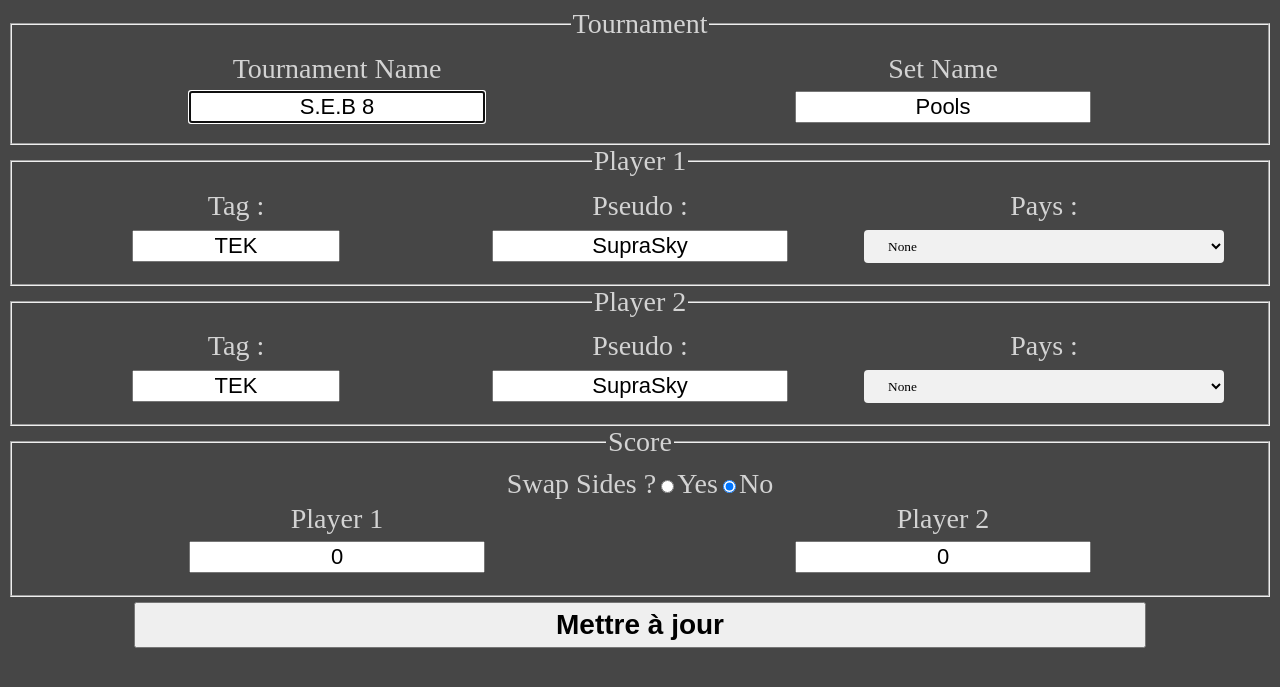
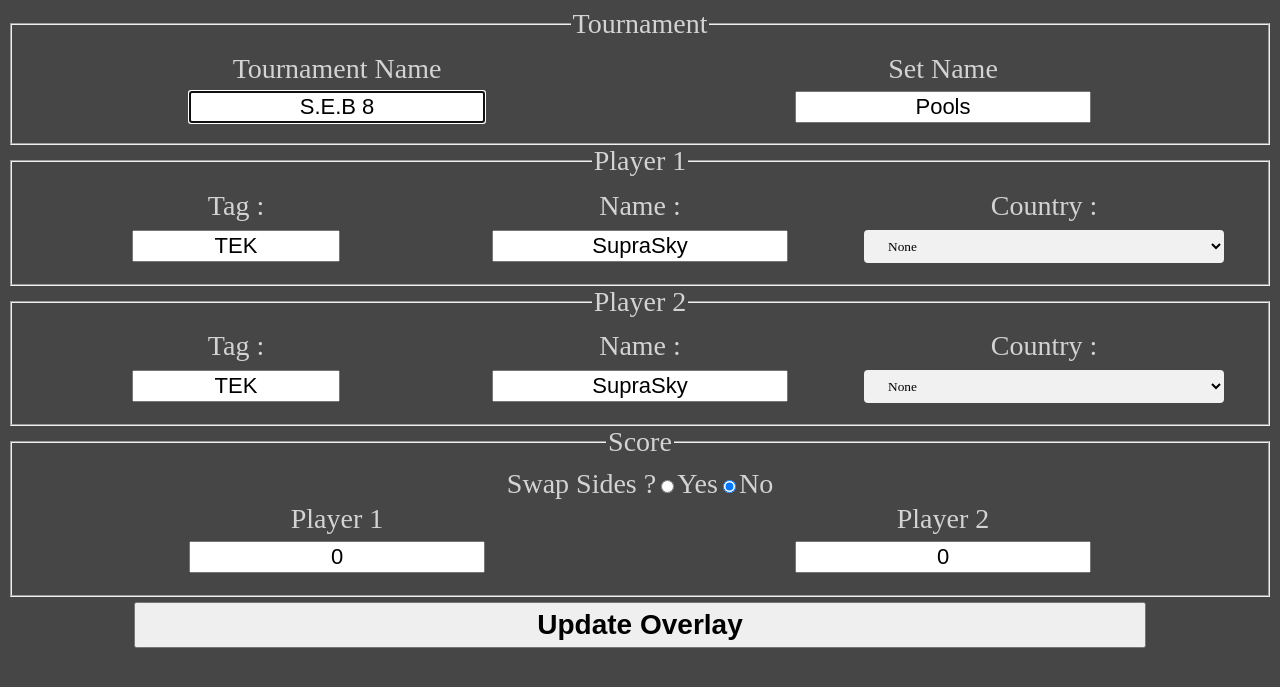
Before and after one commit to SupraSky/smash-overlay, a PHP site: page /admin.php in a window 1280 px wide. Shown: the top 687 px of the page. Run offline with PHP 8.4, Linux system fonts and the light colour scheme.

Commit message:
translated page in english

```diff
--- a/lighttpd/htdocs/admin.php
+++ b/lighttpd/htdocs/admin.php
@@ -3,12 +3,9 @@
 <html lang="fr">
 <head>
 	<meta charset="utf-8" />
-	<title>ADMIN Overlay Smash By SupraSky</title>
+	<title>Admin Overlay Smash By SupraSky</title>
 	<link rel="stylesheet" href="./assets/admin.css" />
-	<!-- <script src="./assets/functions.js"></script> -->
-
 </head>
-
 <body>
 	<?php
 	function getData($line) {
@@ -19,18 +16,8 @@
 		echo fgets($filero);
 		fclose($filero);
 	}
-	// if ($_SERVER["REQUEST_METHOD"] == "GET") {
-		// copy("assets/OverlayData.txt","assets/OverlayData_buffer.txt");
-		// $filereset = fopen("assets/OverlayData.txt", "w");
-		// fwrite($filereset," \n \n \n \n \n \n \n \n \n \n \n \n");
-		// fclose($filereset);
-	// }
 	?>
-	<!--<form method="get" action="<?php echo $_SERVER['PHP_SELF'];?>"> -->
-	<!--	<input id="reset" type="submit"value="RESET"> -->
-	<!-- </form> -->
 	<form action="./updateData.php" method="POST" target="_top">
-
 		<fieldset>
 		<legend>Tournament</legend>
 		<table>
@@ -50,8 +37,8 @@
 		<table>
 			<tr>
 				<td style="width:33%"><label for="p1tag">Tag : </label></td>
-				<td style="width:33%"><label for="p1name">Pseudo : </label></td>
-				<td style="width:33%"><label for="p1flag">Pays : </label></td>
+				<td style="width:33%"><label for="p1name">Name : </label></td>
+				<td style="width:33%"><label for="p1flag">Country : </label></td>
 			</tr>
 			<tr>
 				<td><input type="text" id="p1tag" name="p1tag" value="<?php getData(2) ?? ""?>"></td>
@@ -75,8 +62,8 @@
 		<table>
 			<tr>
 				<td style="width:33%"><label for="p2tag">Tag : </label></td>
-				<td style="width:33%"><label for="p2name">Pseudo : </label></td>
-				<td style="width:33%"><label for="p2flag">Pays : </label></td>
+				<td style="width:33%"><label for="p2name">Name : </label></td>
+				<td style="width:33%"><label for="p2flag">Country : </label></td>
 			</tr>
 			<tr>
 				<td><input type="text" id="p2tag" name="p2tag" value="<?php getData(3) ?? ""?>"></td>
@@ -114,7 +101,7 @@
 			</tr>
 		</table>
 		</fieldset>
-		<input type="submit" value="Mettre à jour" >
+		<input type="submit" value="Update Overlay" >
 	</form>
 </body>
 </html>
```
